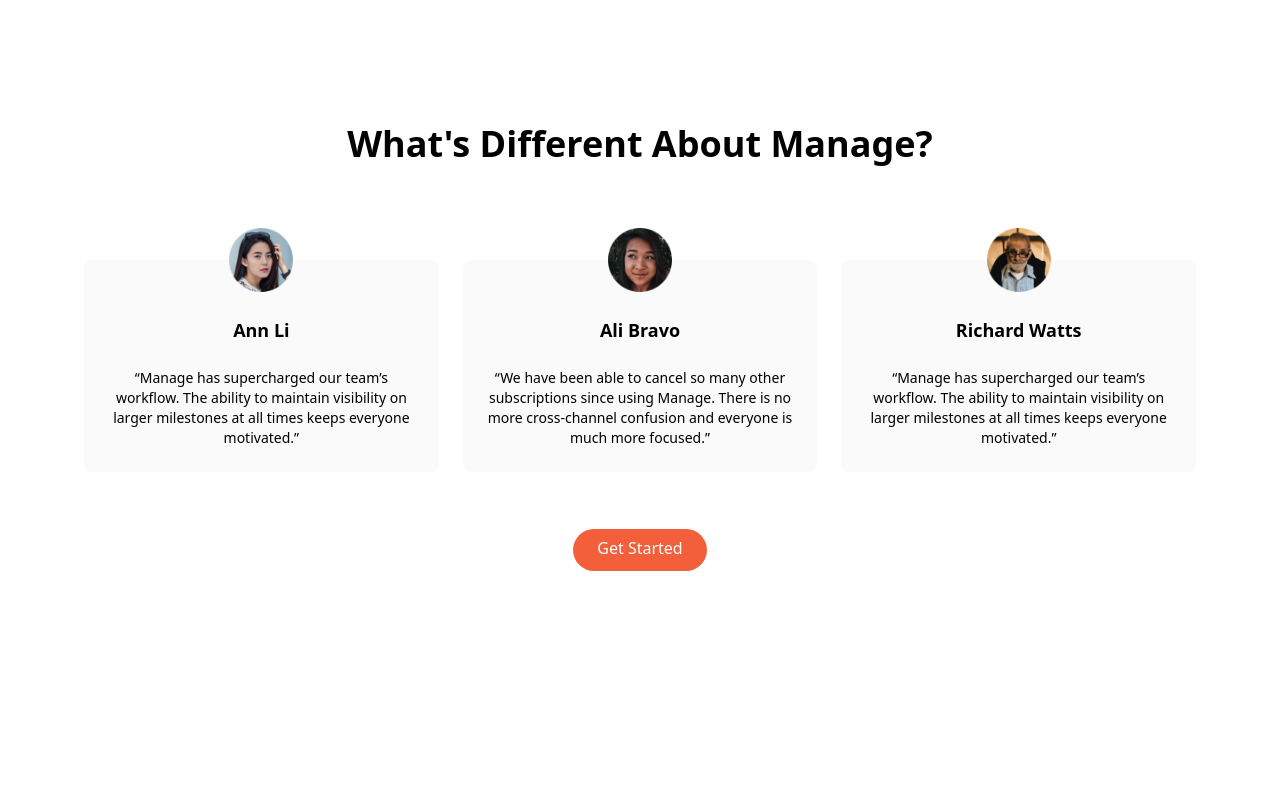
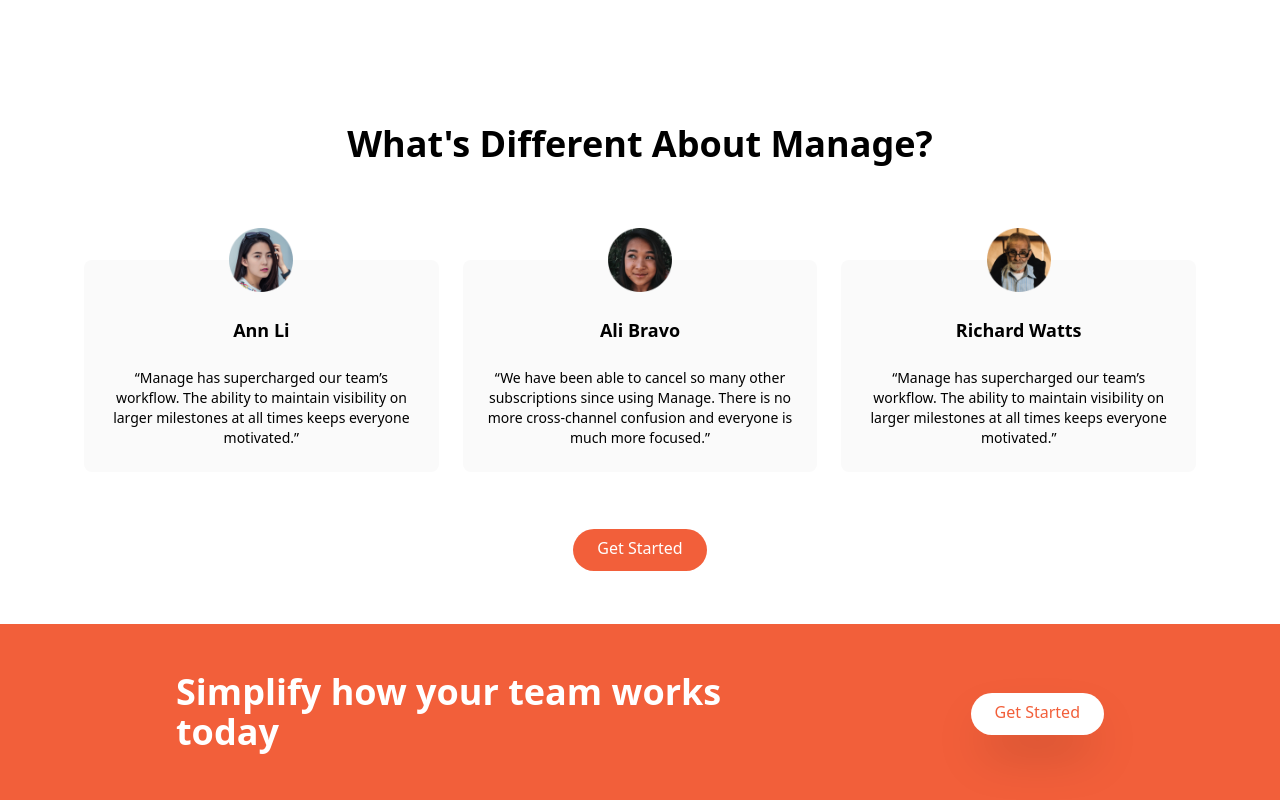
Before and after one commit to Dmitry1007/tailwind-landing-page, a website: page src/index.html in a window 1280 px wide. Shown: the part 1144-1944 px from the top of the page. Before the commit the page ends 1768 px from the top, so only its background shows below. Drawn offline with Linux system fonts and the light colour scheme.

Commit message:
CTA section

```diff
--- a/src/index.html
+++ b/src/index.html
@@ -231,6 +231,29 @@
         </div>
       </div>
     </section>
+  </body>
 
-  </body>
+  <!-- CTA Section -->
+  <section id="cta" class="bg-brightOrange">
+    <!-- Flex Container -->
+    <div
+      class="container flex flex-col items-center justify-between px-6 py-24 mx-auto space-y-12 md:py-12 md:flex-row md:space-y-0"
+    >
+      <!-- Heading -->
+      <h2
+        class="text-5xl font-bold text-center text-white md:text-4xl md:max-w-xl md:text-left"
+      >
+        Simplify how your team works today
+      </h2>
+      <!-- Button -->
+      <div>
+        <a
+          href="#"
+          class="p-3 px-6 pt-2 text-brightOrange bg-white rounded-full shadow-2xl baseline hover:bg-brightOrangeLight hover:text-white"
+          >Get Started</a
+        >
+      </div>
+    </div>
+  </section>
+
 </html>
```
Also changed, not shown: dist/output.css.
